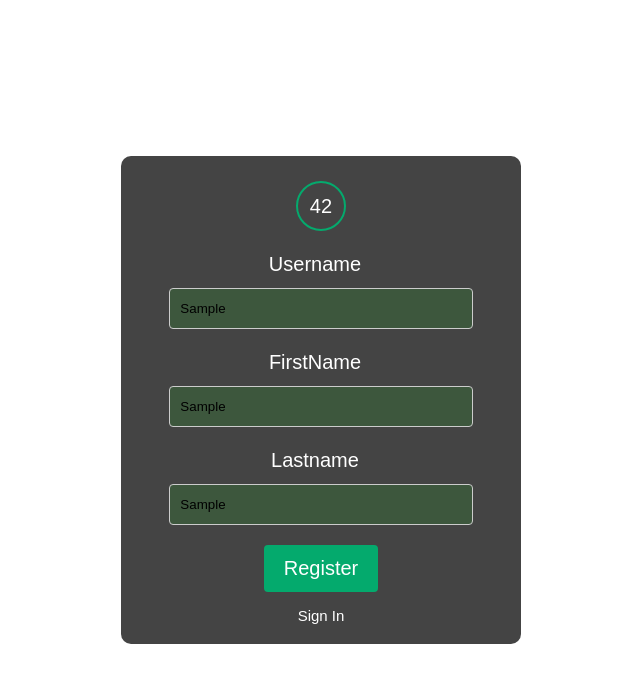
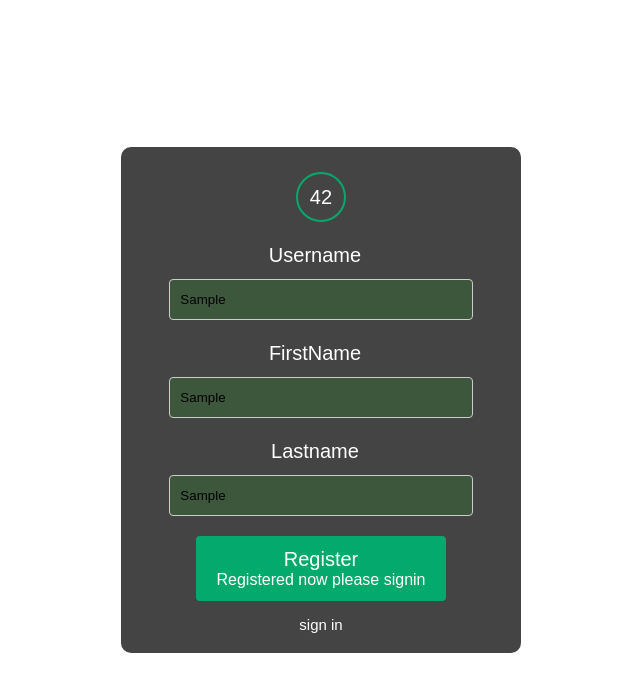
Before and after one commit to rubenoid/ft_transcendence, a React app in the folder frontend/: page /register in a window 1280 px wide. Both pictures are taken after typing "Sample", "Sample", "Sample" into the empty fields and a click on the button "Register". Shown: the top 692 px of the page, without its empty margins (319-959 px from the left). Built offline with nearby package versions, Linux system fonts and the light colour scheme; no server answers; a web font is replaced by a local one.

Commit message:
Now added a sign to say if registered or not

```diff
--- a/frontend/src/components/ConnectionForm/RegistrationForm.tsx
+++ b/frontend/src/components/ConnectionForm/RegistrationForm.tsx
@@ -8,6 +8,7 @@ import { register, fetchUserByUserName, User } from '../../API/API';
 const RegistrationForm = () => {
 
   const [user, setUser] = useState<User>(undefined);
+  const [registered, setRegistered] = useState<boolean>(false);
   const [firstName, setFirstName] = useState<string>('');
   const [lastName, setLastName] = useState<string>('');
   const [userName, setUserName] = useState<string>('');
@@ -23,8 +24,9 @@ const RegistrationForm = () => {
 
   const registerNewUser = (e: any, username: string, firstname: string, lastname:string) => {
     e.preventDefault();
-    if (username && firstName && lastName) {
+    if (username && firstName && lastName && !user) {
       register(username, firstName, lastName);
+      setRegistered(true);
     }
     else {
       console.log("Error->", username, firstName, lastName);
@@ -50,9 +52,11 @@ const RegistrationForm = () => {
                   <Item>
                       <Button type='submit' onClick={(e) => {registerNewUser(e, userName, firstName, lastName)}}>
                         <Text fontSize='20px'>Register</Text>
+                        {registered ? <Text>Registered now please signin</Text> : ''}
                       </Button>
                   </Item>
-                  <Text fontSize='15px'>Sign In</Text>
+                  <Text fontSize='15px'><Link href="http://localhost:5000/auth/login">sign in</Link></Text>
+
           </Form>
       </FormContainer>
   );
```
